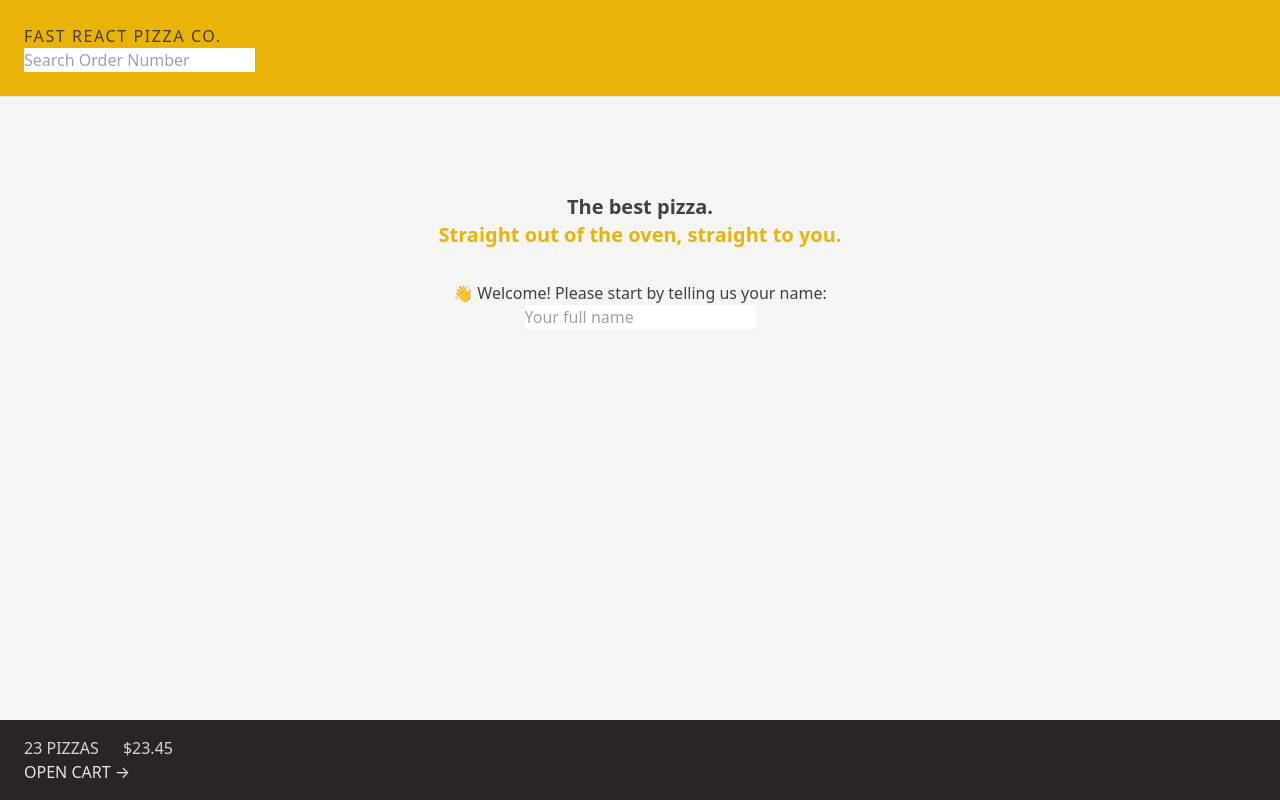
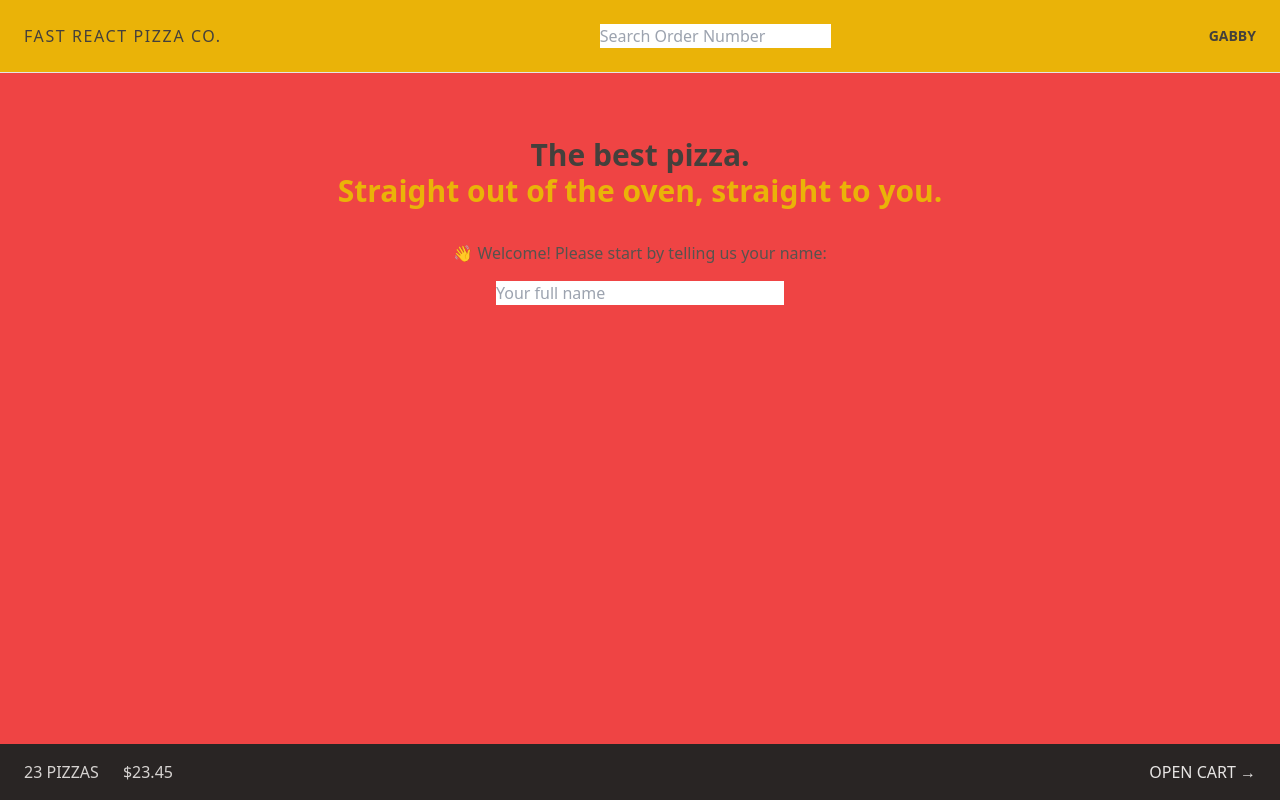
Before and after one commit to GhostArena/react-fast-food, a React (Vite) app: page / in a window 1280 px wide. Built offline with nearby package versions, Linux system fonts and the light colour scheme.

Commit message:
Updated grid layout with TailwindCSS

```diff
--- a/src/features/cart/CartOverview.jsx
+++ b/src/features/cart/CartOverview.jsx
@@ -2,7 +2,7 @@ import { Link } from "react-router-dom";
 
 function CartOverview() {
   return (
-    <div className="px-4 py-4 uppercase bg-stone-800 text-stone-200 sm:px-6">
+    <div className="flex items-center justify-between px-4 py-4 text-sm uppercase md:text-base bg-stone-800 text-stone-200 sm:px-6">
       <p className="space-x-4 sm:space-x-6 text-stone-300">
         <span>23 pizzas</span>
         <span>$23.45</span>
--- a/src/features/user/CreateUser.jsx
+++ b/src/features/user/CreateUser.jsx
@@ -1,7 +1,7 @@
-import { useState } from 'react';
+import { useState } from "react";
 
 function CreateUser() {
-  const [username, setUsername] = useState('');
+  const [username, setUsername] = useState("");
 
   function handleSubmit(e) {
     e.preventDefault();
@@ -9,16 +9,19 @@ function CreateUser() {
 
   return (
     <form onSubmit={handleSubmit}>
-      <p>👋 Welcome! Please start by telling us your name:</p>
+      <p className="mb-4 text-sm text-stone-600 md:text-base">
+        👋 Welcome! Please start by telling us your name:
+      </p>
 
       <input
         type="text"
         placeholder="Your full name"
         value={username}
         onChange={(e) => setUsername(e.target.value)}
+        className="w-72"
       />
 
-      {username !== '' && (
+      {username !== "" && (
         <div>
           <button>Start ordering</button>
         </div>
--- a/src/features/user/Username.jsx
+++ b/src/features/user/Username.jsx
@@ -1,7 +1,7 @@
 import React from "react";
 
 const Username = () => {
-  return <p className="hidden text-sm font-semibold">Gabby</p>;
+  return <p className="hidden text-sm font-semibold md:block">Gabby</p>;
 };
 
 export default Username;
--- a/src/index.css
+++ b/src/index.css
@@ -1,7 +1,7 @@
 @tailwind base;
 @tailwind components;
 @tailwind utilities;
-
+/*
 body {
   font-family: system-ui, -apple-system, BlinkMacSystemFont, "Segoe UI", Roboto,
     Oxygen, Ubuntu, Cantarell, "Open Sans", "Helvetica Neue", sans-serif;
@@ -14,7 +14,7 @@ body {
   grid-template-rows: auto 1fr auto;
   gap: 32px;
   height: 100dvh;
-}
+} */
 
 /* https://dev.to/afif/i-made-100-css-loaders-for-your-next-project-4eje */
 .loader {
--- a/src/ui/AppLayout.jsx
+++ b/src/ui/AppLayout.jsx
@@ -8,7 +8,7 @@ const AppLayout = () => {
   const isLoading = navigation.state === "loading";
   console.log(navigation);
   return (
-    <div className="layout">
+    <div className="grid bg-red-500 h-screen grid-rows-[auto_1fr_auto]">
       {isLoading && <Loader />}
       <Header />
       <main>
--- a/src/ui/Header.jsx
+++ b/src/ui/Header.jsx
@@ -5,7 +5,7 @@ import Username from "../features/user/Username";
 
 const Header = () => {
   return (
-    <header className="px-4 py-3 uppercase bg-yellow-500 border-b border-stone-200 sm:p-6">
+    <header className="flex items-center justify-between px-4 py-3 uppercase bg-yellow-500 border-b border-stone-200 sm:p-6">
       <Link to="/" className="tracking-widest">
         Fast React Pizza Co.
       </Link>
--- a/src/ui/Home.jsx
+++ b/src/ui/Home.jsx
@@ -3,7 +3,7 @@ import CreateUser from "../features/user/CreateUser";
 function Home() {
   return (
     <div className="my-10 text-center sm:my-16">
-      <h1 className="text-xl font-semibold text-center mb-8">
+      <h1 className="mb-8 text-xl font-semibold text-center md:text-3xl">
         The best pizza.
         <br />
         <span className="text-yellow-500">
```
